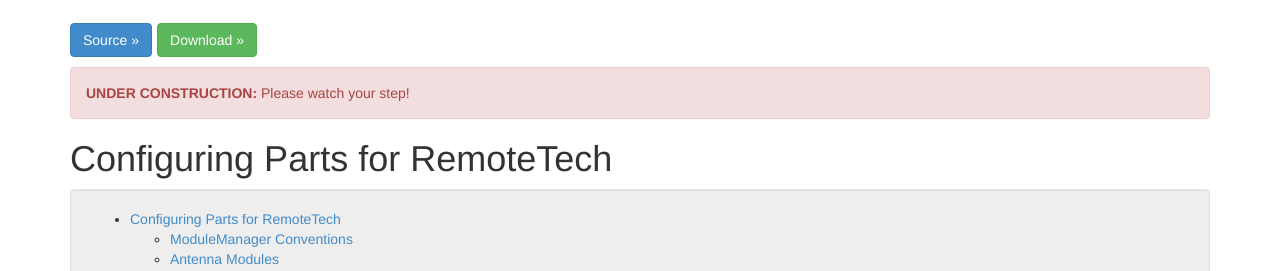
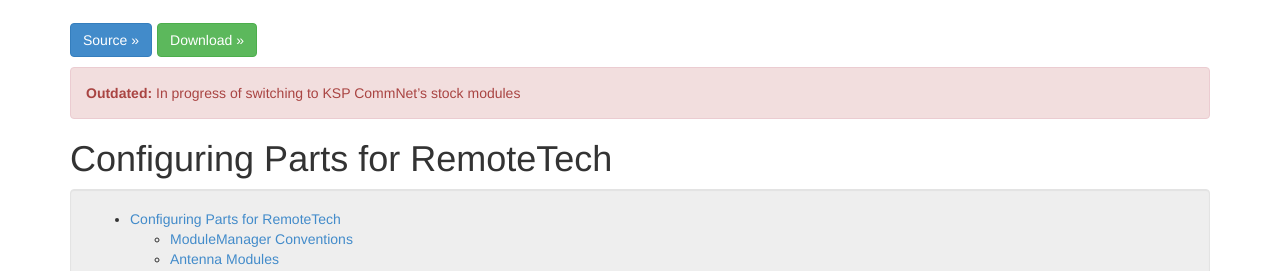
Before and after one commit to RemoteTechnologiesGroup/RemoteTech, a Jekyll site: the page built from modders/modules.md, in a window 1280 px wide. Shown: the part 169-440 px from the top of the page. Built offline with Jekyll 4.4.1, drawn with Linux system fonts in a browser that asks for light colours; nearby versions of some CDN libraries.

Commit message:
Change the warning banner to emphasise KSP CommNet's stock modules

```diff
--- a/modders/modules.md
+++ b/modders/modules.md
@@ -6,7 +6,7 @@
 
 {% include banner.html %}
 
-**UNDER CONSTRUCTION:** Please watch your step!
+**Outdated:** In progress of switching to KSP CommNet's stock modules
 {: .alert .alert-danger}
 
 # Configuring Parts for RemoteTech
```
